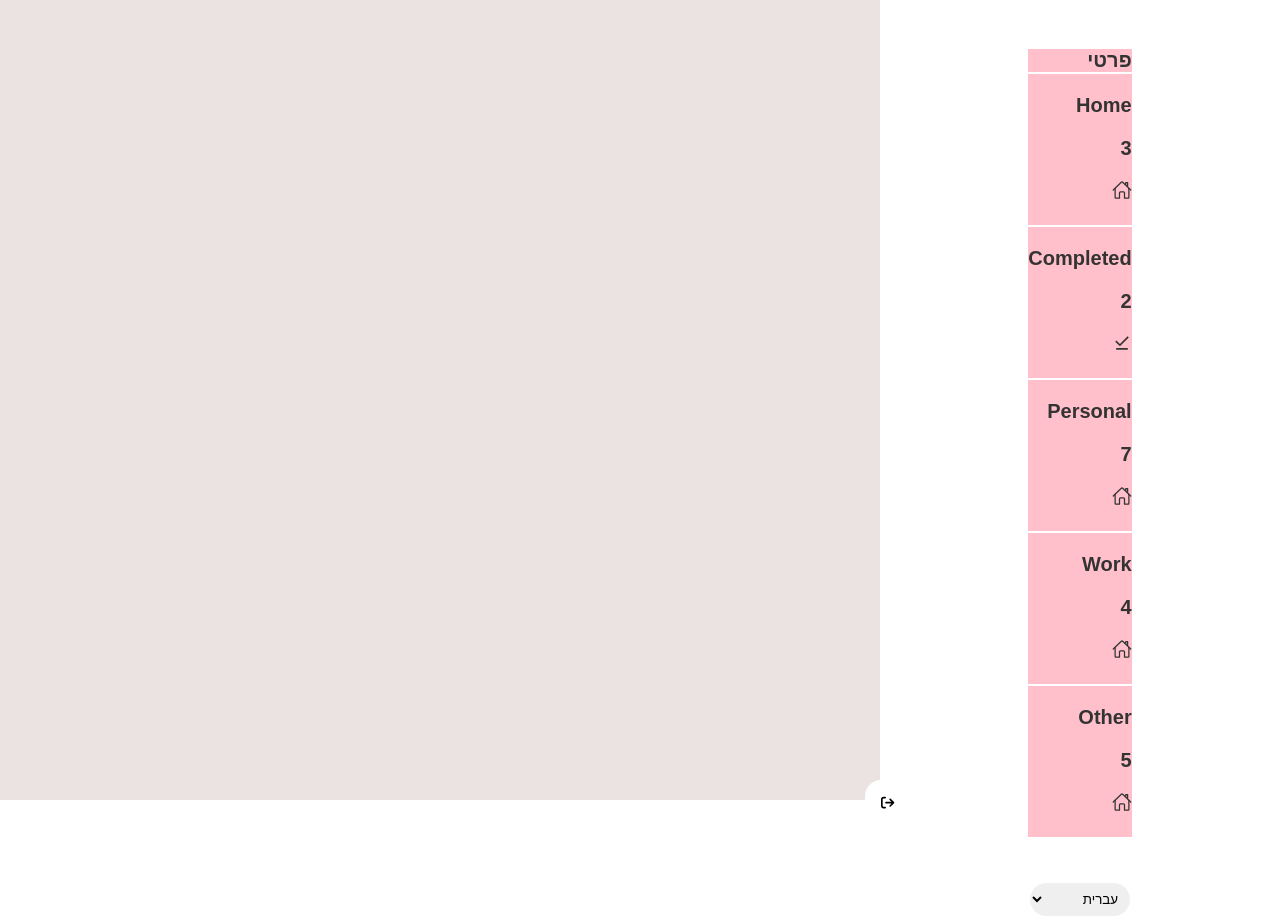
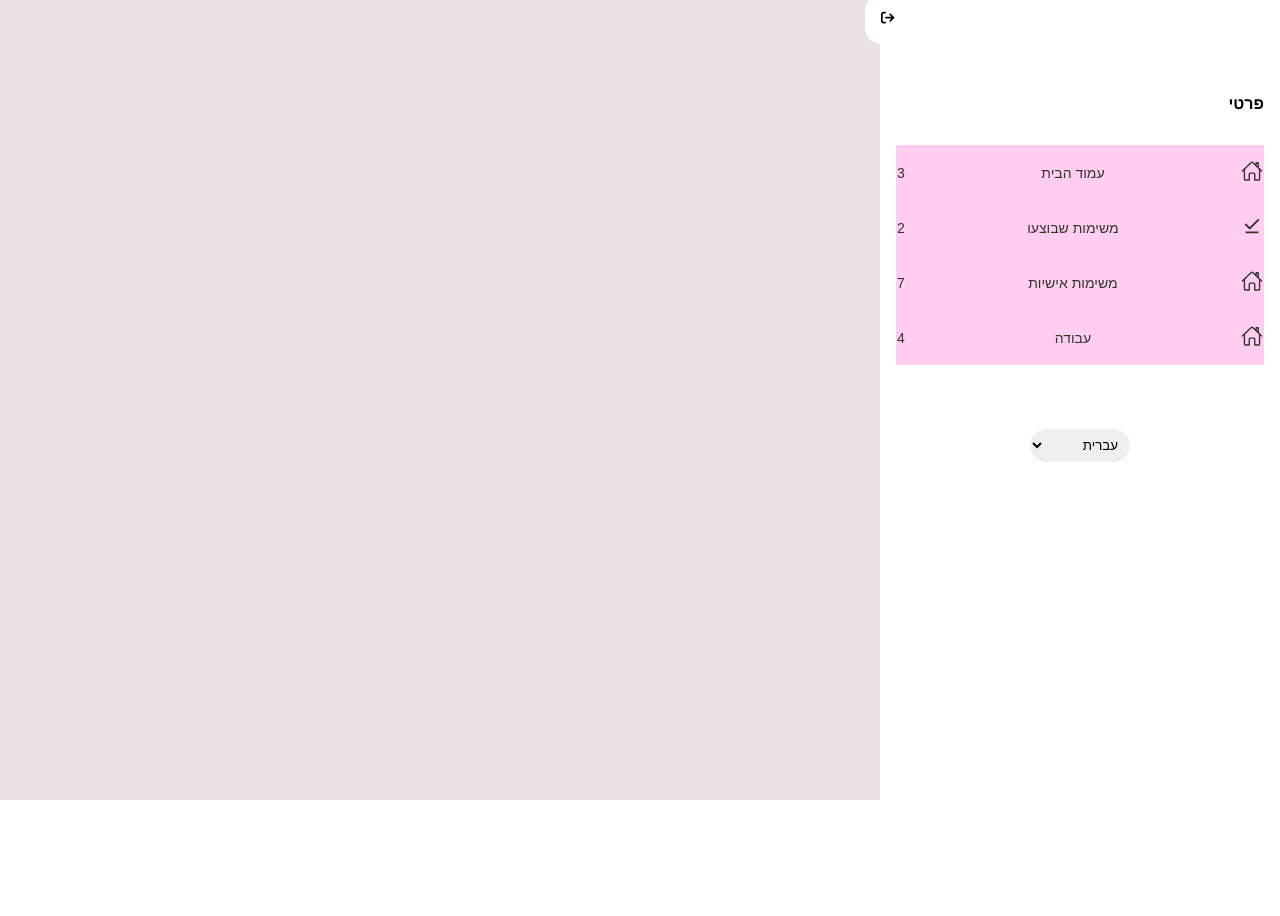
Before and after one commit to TamarLaufer/todo, a React (Create React App) app: page / in a window 1280 px wide. After the commit the page ends 800 px from the top, so only its background shows below. Built offline with nearby package versions, Linux system fonts and the light colour scheme.

Commit message:
add styling

```diff
--- a/package.json
+++ b/package.json
@@ -19,6 +19,7 @@
     "react-redux": "^9.2.0",
     "react-router-dom": "^6.26.2",
     "react-scripts": "5.0.1",
+    "react-scroll": "^1.9.0",
     "styled-components": "^6.1.14",
     "typescript": "4.9.5",
     "web-vitals": "^2.1.4"
--- a/src/components/List.tsx
+++ b/src/components/List.tsx
@@ -1,16 +1,19 @@
-
-import React from "react";
+import React, { Fragment } from "react";
 import { TextStyle } from "src/styled-components/styled-components";
 
 interface ListPropsType<T> {
-    items: T[];
-    renderItems: (item: T) => React.ReactNode;
-  }
-
-const List = <T extends  {}>({items, renderItems}: ListPropsType<T>)=>{
-return (<>{items.map((item, i) => (
-    <TextStyle key={i}>{renderItems(item)}</TextStyle>
-  ))}</>)
+  items: T[];
+  renderItems: (item: T) => React.ReactNode;
 }
 
+const List = <T extends {}>({ items, renderItems }: ListPropsType<T>) => {
+  return (
+    <>
+      {items.map((item, i) => (
+        <TextStyle key={i}>{renderItems(item)}</TextStyle>
+      ))}
+    </>
+  );
+};
+
 export default List;
--- a/src/components/PrivateCategiries.tsx
+++ /dev/null
@@ -1,44 +0,0 @@
-import { IconType } from "react-icons";
-import List from "./List"
-import { IoHomeOutline } from "react-icons/io5";
-import { Fragment, useCallback } from "react";
-import { ContainerTextStyle, TextStyle } from "src/styled-components/styled-components";
-import { useTranslation } from "react-i18next";
-import { MdOutlineFileDownloadDone } from "react-icons/md";
-
-
-type categoryItemType = {
-    name: string;
-    count: number;
-    icon: JSX.Element;
-}
-
-const categiriesItems: categoryItemType[] = [
-    {name: "Home", count: 3, icon: <IoHomeOutline />},
-    {name: "Completed", count: 2, icon: < MdOutlineFileDownloadDone/>},
-    {name: "Personal", count: 7, icon: <IoHomeOutline />},
-    {name: "Work", count: 4, icon: <IoHomeOutline />},
-    {name: "Other", count: 5, icon: <IoHomeOutline />}
- ]
-
-const renderCategory = (category: categoryItemType) => {
-    return (
-      <div style={{ flexDirection: 'row'}}>
-        <p style={{}}>{category.name}</p>
-        <p>{category.count}</p>
-        <p>{category.icon}</p>
-      </div>
-    );
-  };
-
-const PrivateCategiries = ()=>{
-    const { t } = useTranslation();
-
-    return(
-        <ContainerTextStyle>
-            <TextStyle>{t("private")}</TextStyle>
-            <List items={categiriesItems} renderItems={renderCategory}/>
-        </ContainerTextStyle>)
-}
-
-export default PrivateCategiries
--- /dev/null
+++ b/src/components/PrivateCategories.tsx
@@ -0,0 +1,52 @@
+import List from "./List";
+import { IoHomeOutline } from "react-icons/io5";
+import {
+  ContainerTextStyle,
+  TextHeaderStyle,
+  TextStyle,
+} from "src/styled-components/styled-components";
+import { useTranslation } from "react-i18next";
+import { MdOutlineFileDownloadDone } from "react-icons/md";
+import { t } from "i18next";
+
+type categoryItemType = {
+  name: string;
+  count: number;
+  icon: JSX.Element;
+};
+
+const categoriesItems: categoryItemType[] = [
+  { name: t("home"), count: 3, icon: <IoHomeOutline size={22} /> },
+  {
+    name: t("completed"),
+    count: 2,
+    icon: <MdOutlineFileDownloadDone size={22} />,
+  },
+  { name: t("personal"), count: 7, icon: <IoHomeOutline size={22} /> },
+  { name: t("work"), count: 4, icon: <IoHomeOutline size={22} /> },
+];
+
+const renderCategory = (category: categoryItemType) => {
+  return (
+    <>
+      <p>{category.icon}</p>
+      <p>{category.name}</p>
+      <p>{category.count}</p>
+    </>
+  );
+};
+
+const PrivateCategories = () => {
+  const { t } = useTranslation();
+
+  return (
+    <>
+      <TextHeaderStyle>{t("private")}</TextHeaderStyle>
+      <ContainerTextStyle>
+        <List items={categoriesItems} renderItems={renderCategory} />
+      </ContainerTextStyle>
+    </>
+  );
+};
+
+export default PrivateCategories;
--- a/src/components/SideBar.tsx
+++ b/src/components/SideBar.tsx
@@ -1,23 +1,23 @@
 import {
-  ContainerTextStyle,
+  ScrollableContainer,
   SideBarContainerStyle,
 } from "src/styled-components/styled-components";
 import { ChangeLanguage } from "./ChangeLanguage";
-import { useTranslation } from "react-i18next";
 import Shutter from "./Shutter";
 import { useState } from "react";
-import PrivateCategiries from "./PrivateCategiries";
+import PrivateCategiries from "./PrivateCategories";
 
 const SideBar = (): JSX.Element => {
-  const { t } = useTranslation();
   const [isDisplay, setIsDisplay] = useState(true);
   const handleDisplaySideBar = () => {
     setIsDisplay((prev) => !prev);
   };
   return (
     <SideBarContainerStyle isDisplay={isDisplay}>
-      <PrivateCategiries/>
       <Shutter handleDisplaySideBar={handleDisplaySideBar} />
+      <ScrollableContainer>
+        <PrivateCategiries />
+      </ScrollableContainer>
       <ChangeLanguage />
     </SideBarContainerStyle>
   );
--- a/src/i18n/en.json
+++ b/src/i18n/en.json
@@ -1,4 +1,8 @@
 {
   "private": "private",
-  "group": "group"
+  "group": "group",
+  "home": "Home",
+  "completed": "completed",
+  "personal": "Personal",
+  "work": "Work"
 }
--- a/src/i18n/he.json
+++ b/src/i18n/he.json
@@ -1,4 +1,8 @@
 {
   "private": "פרטי",
-  "group": "קבוצה"
+  "group": "קבוצה",
+  "home": "עמוד הבית",
+  "completed": "משימות שבוצעו",
+  "personal": "משימות אישיות",
+  "work": "עבודה"
 }
--- a/src/styled-components/styled-components.tsx
+++ b/src/styled-components/styled-components.tsx
@@ -2,7 +2,7 @@ import styled from "styled-components";
 
 export const ContainerStyle = styled.div`
   flex: 1;
-  background:rgb(235, 226, 226);
+  background: rgb(235, 226, 226);
   height: 100vh;
   display: flex;
   flex-direction: column;
@@ -12,7 +12,7 @@ export const SideBarContainerStyle = styled.div<{ isDisplay: boolean }>`
   flex: 1;
   height: 100vh;
   width: ${(props) => (props.isDisplay ? "400px" : "8px")};
-  background:rgb(255, 255, 255);
+  background: rgb(255, 255, 255);
   display: flex;
   transition: all 0.3s ease;
   align-items: ${(props) => (props.isDisplay ? "center" : "flex-start")};
@@ -28,22 +28,28 @@ export const SideBarContainerStyle = styled.div<{ isDisplay: boolean }>`
 `;
 
 export const ContainerTextStyle = styled.div`
+  flex: 1;
   display: flex;
   flex-direction: column;
-  backgound: rgb(202, 99, 99)
+  margin: 1rem;
+  background: rgb(255, 205, 240);
 `;
 
 export const TextStyle = styled.p`
-flex: 1;
-display: flex;
-// justify-content: center;
-// align-items: center;
-  background-color: pink;
-  font-size: 20px;
-  font-weight: bold;
+  display: flex;
+  font-size: 14px;
   color: #333;
   font-family: "Arial", sans-serif;
   margin: 1px;
+  flex-direction: row;
+  justify-content: space-between;
+  align-items: center;
+`;
+
+export const TextHeaderStyle = styled.p`
+  margin: 1rem;
+  font-weight: bold;
+  font-size: 18;
 `;
 
 export const ButtonStyle = styled.button`
@@ -97,7 +103,25 @@ export const ShutterStyle = styled.button`
   flex: 1;
   border-width: 0;
   border-radius: 1rem;
-  background:rgb(255, 255, 255);
+  background: rgb(255, 255, 255);
   padding: 1rem;
   cursor: pointer;
 `;
+
+export const ScrollableContainer = styled.div`
+  width: 100%;
+  display: flex;
+  flex-direction: column;
+  overflow-y: auto; /* Enable vertical scrolling */
+  overflow-x: hidden; /* Hide horizontal scrolling */
+  padding: 1rem;
+
+  /* Optional: Add scrollbar styling for modern browsers */
+  &::-webkit-scrollbar {
+    width: 8px;
+  }
+  &::-webkit-scrollbar-thumb {
+  &::-webkit-scrollbar-thumb:hover {
+    background: #555;
+  }
+`;
```
Also changed, not shown: 1 other file (tests, documents, lock files or other folders).
